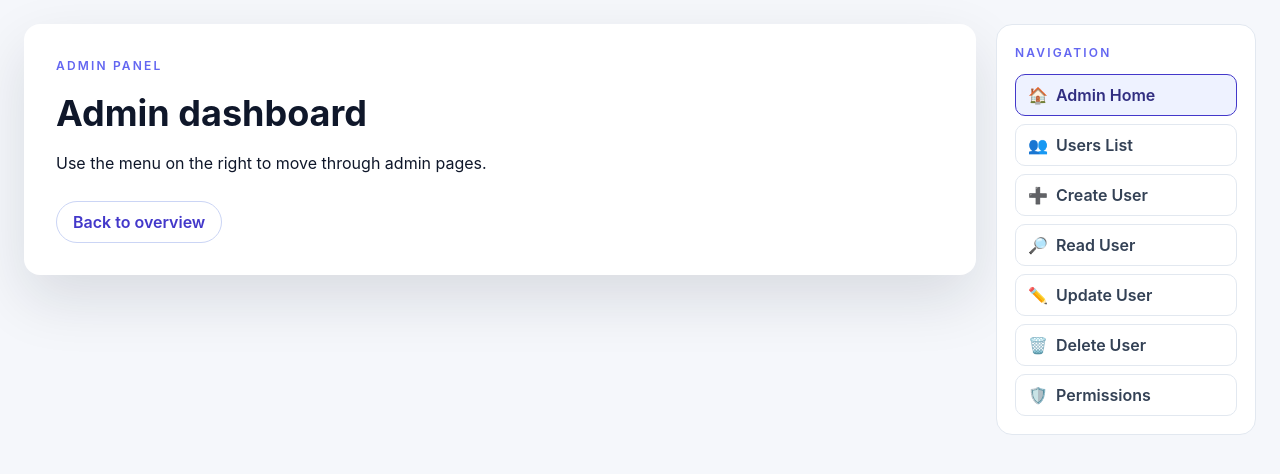
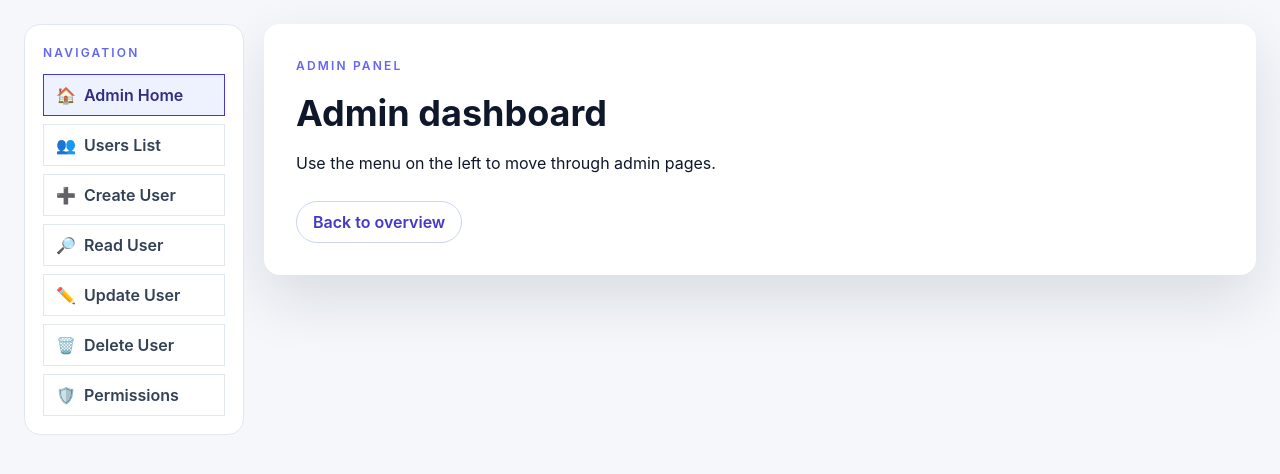
Before and after one commit to Drashko/slim-project-new, a Next.js app in the folder frontend/: page /admin in a window 1280 px wide. Shown: the top 474 px of the page. Built offline with nearby package versions, Linux system fonts and the light colour scheme.

Commit message:
Reduce admin nav width and place it in left grid column

```diff
--- a/frontend/pages/admin/index.js
+++ b/frontend/pages/admin/index.js
@@ -7,7 +7,7 @@ export default function AdminHome() {
         <div className="card card--full">
         <p className="eyebrow">Admin Panel</p>
         <h1>Admin dashboard</h1>
-        <p>Use the menu on the right to move through admin pages.</p>
+        <p>Use the menu on the left to move through admin pages.</p>
 
         <div className="actions">
           <a className="ghost" href="/">
--- a/frontend/styles/globals.css
+++ b/frontend/styles/globals.css
@@ -229,8 +229,17 @@ button.primary:hover {
 
 @media (min-width: 1100px) {
   .admin-layout {
-    grid-template-columns: minmax(0, 1fr) 260px;
+    grid-template-columns: 220px minmax(0, 1fr);
+    grid-template-areas: "aside main";
     align-items: start;
+  }
+
+  .admin-layout > .card {
+    grid-area: main;
+  }
+
+  .admin-aside {
+    grid-area: aside;
   }
 }
 
@@ -253,7 +262,7 @@ button.primary:hover {
   text-decoration: none;
   border: 1px solid #e2e8f0;
   color: #334155;
-  border-radius: 10px;
+  border-radius: 0;
   padding: 10px 12px;
   display: flex;
   align-items: center;
```
